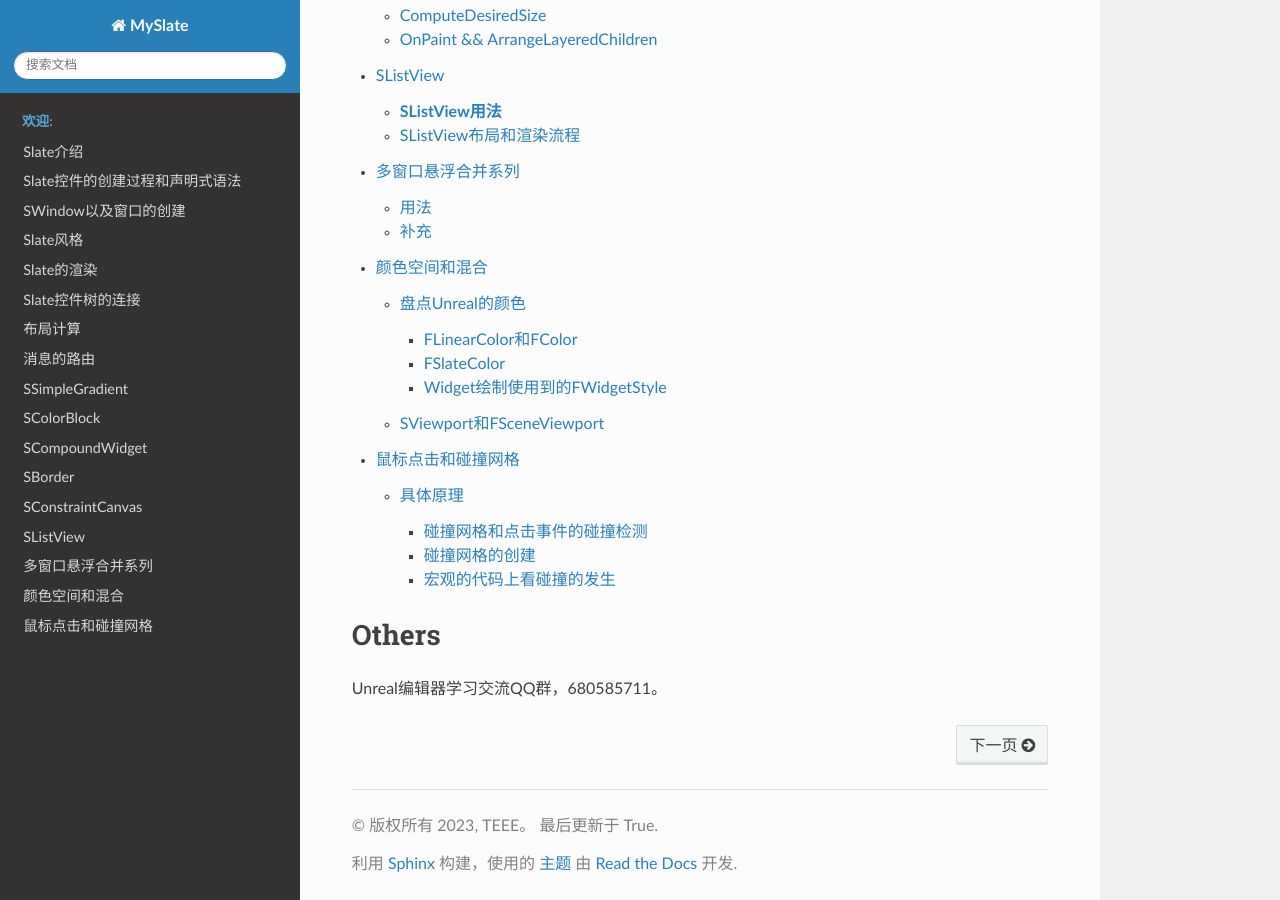
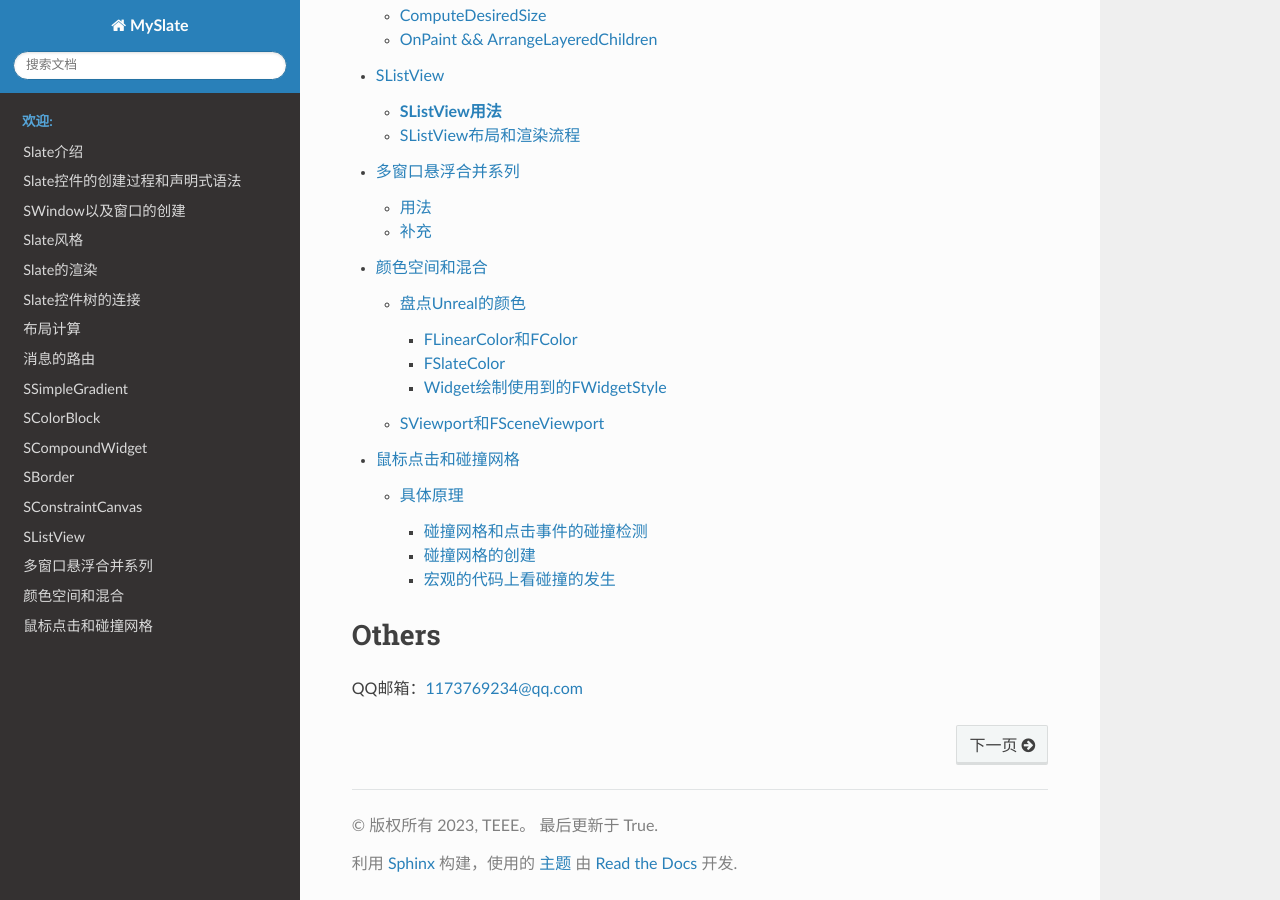
Before and after one commit to pixel-Teee/MySlate, a Sphinx documentation site: the page built from source/index.rst, in a window 1280 px wide and 900 px high, scrolled down 1188 px. Built offline with Sphinx 7.4.7 and the Read the Docs theme 2.0.0, drawn with Linux system fonts in a browser that asks for light colours; comment, search, counter and statistics services are not loaded.

Commit message:
Update index.rst

```diff
--- a/source/index.rst
+++ b/source/index.rst
@@ -47,4 +47,4 @@ Welcome to MySlate's documentation!
 Others
 ==================
 
-Unreal编辑器学习交流QQ群，680585711。
+QQ邮箱：1173769234@qq.com
```
